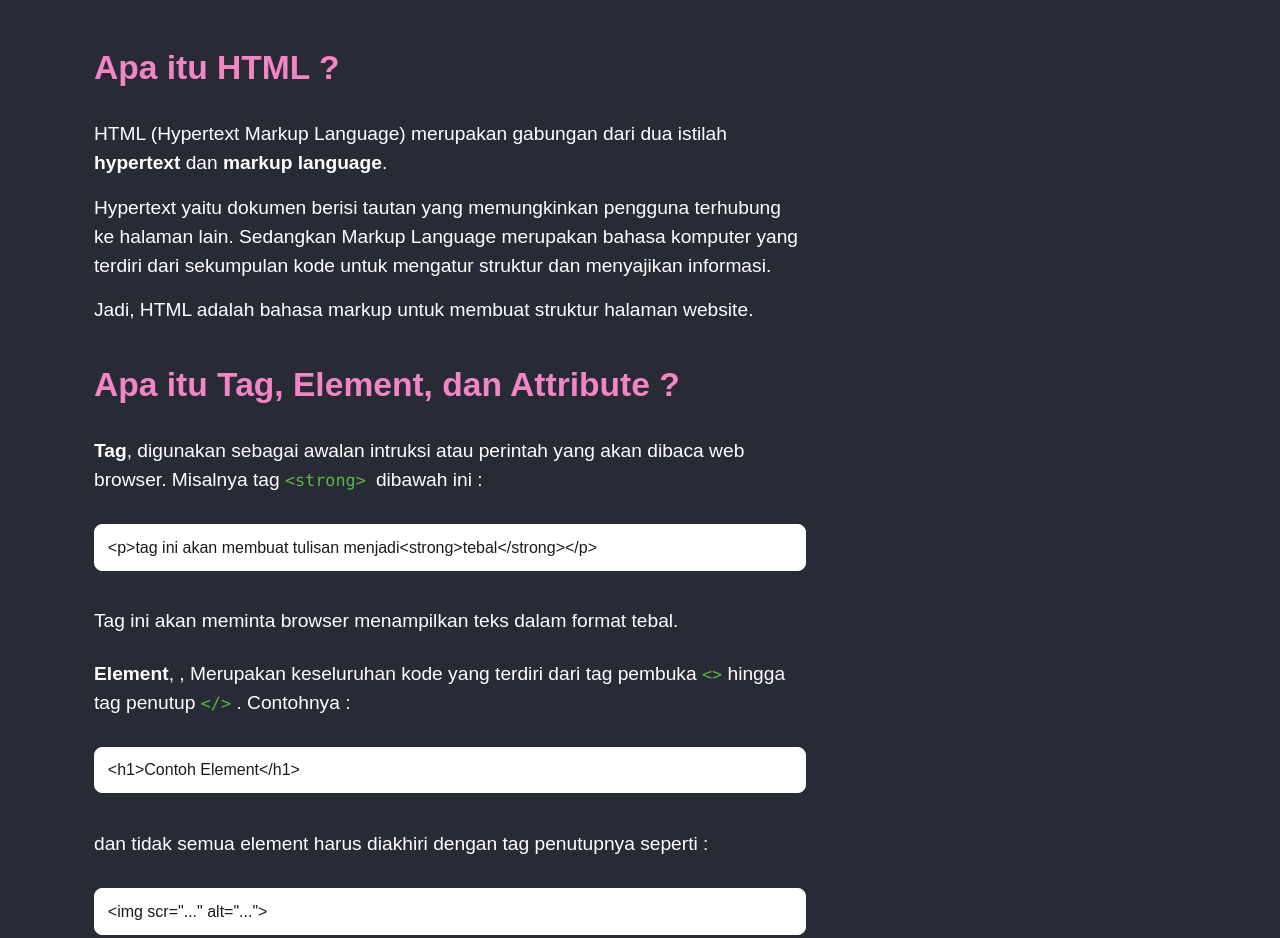
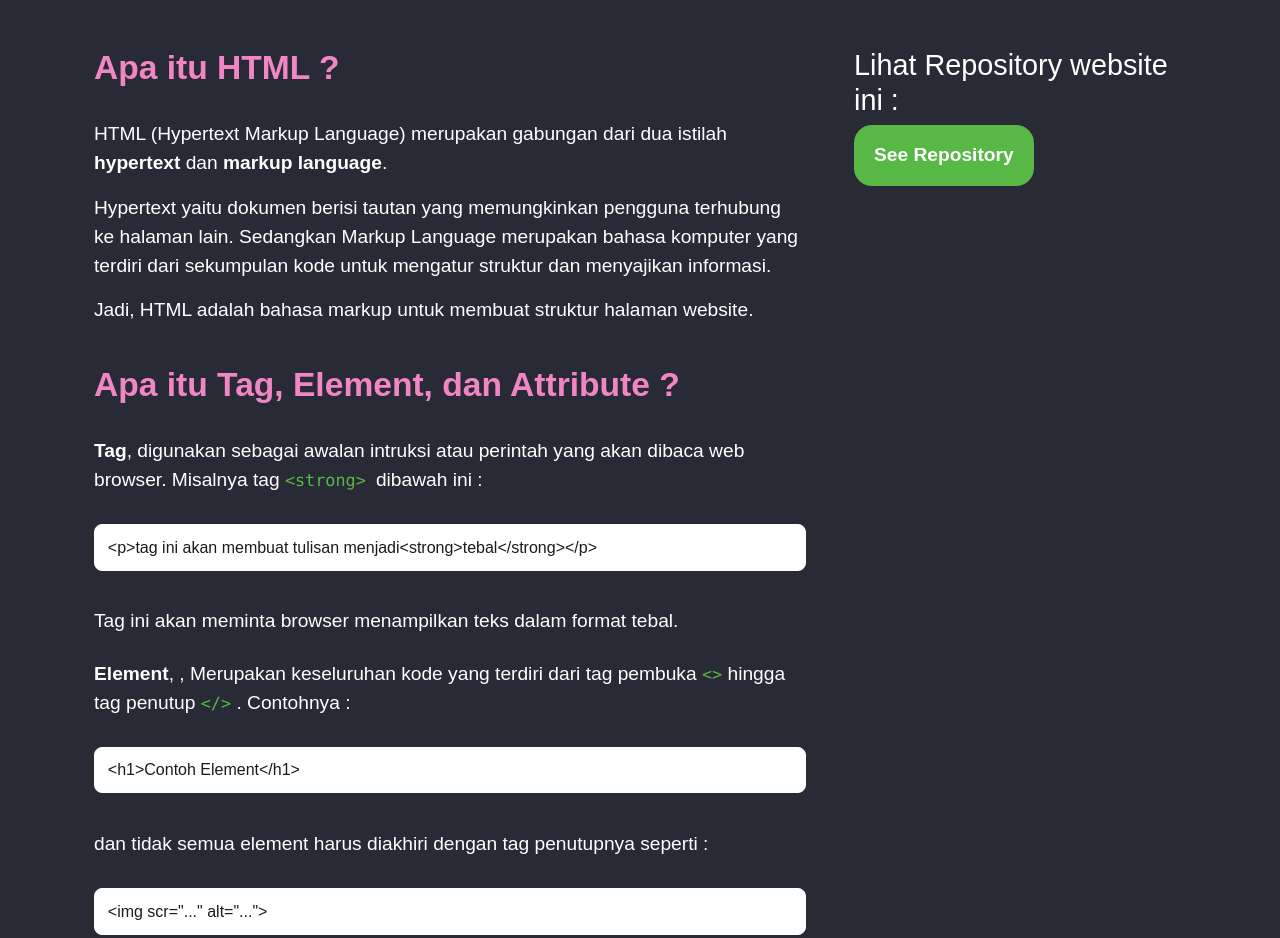
Before and after one commit to rifaldistudio/miniblog.github.io, a plain HTML site: page index.html in a window 1280 px wide. Shown: the top 938 px of the page. Drawn offline with nearby package versions, Linux system fonts and the light colour scheme.

Commit message:
added repo link

```diff
--- a/index.html
+++ b/index.html
@@ -116,6 +116,8 @@
         </div>
         <div class="col-xl-4 col-lg-4 col-md-4 mt-5 mb-5 pl-4 pr-4" id=ads">
 
+          <h3>Lihat Repository website ini :</h3>
+          <button><a href="https://github.com/rifaldistudio/miniblog.github.io">See Repository</a></button>
 
         </div>
       </div>
--- a/style.css
+++ b/style.css
@@ -77,3 +77,8 @@ button a {
 button a:hover {
     color: #f286c4;
 }
+
+h3 {
+    font-size: 1.8em;
+    color: white;
+}
```
